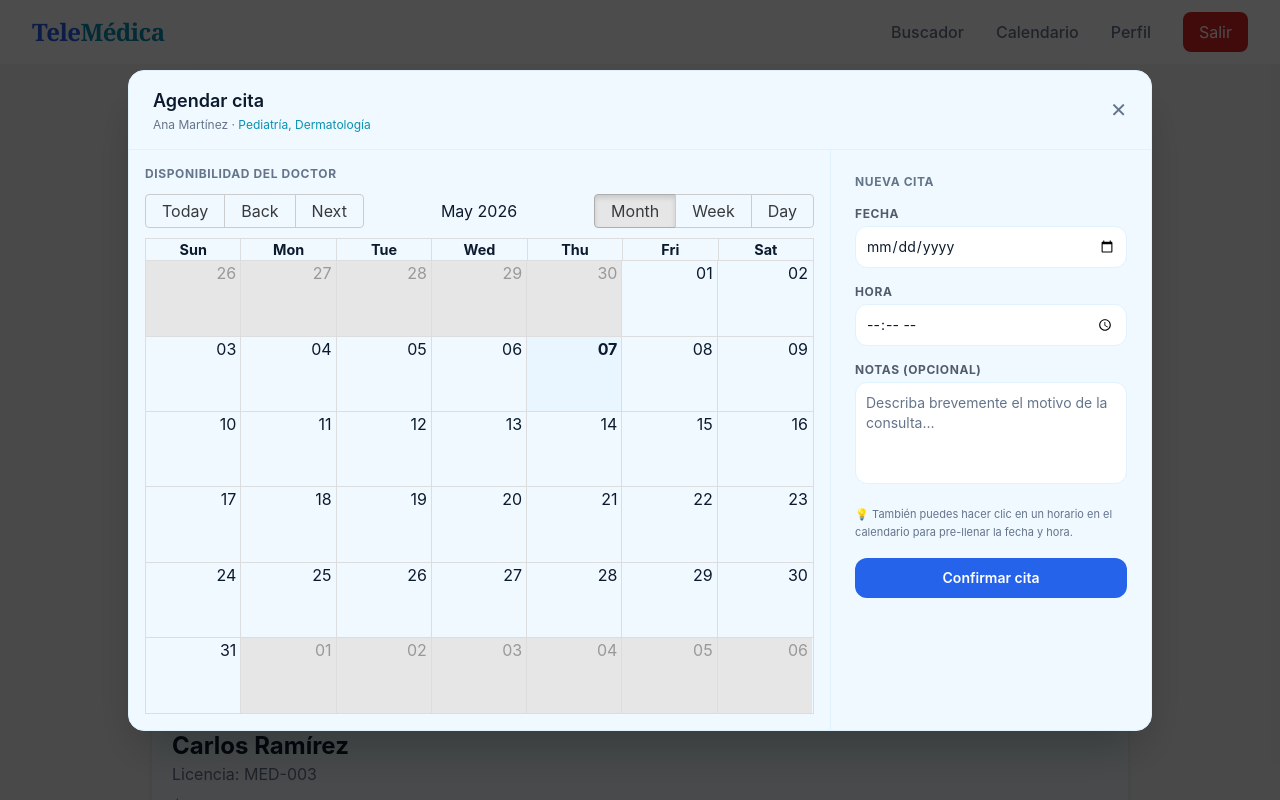
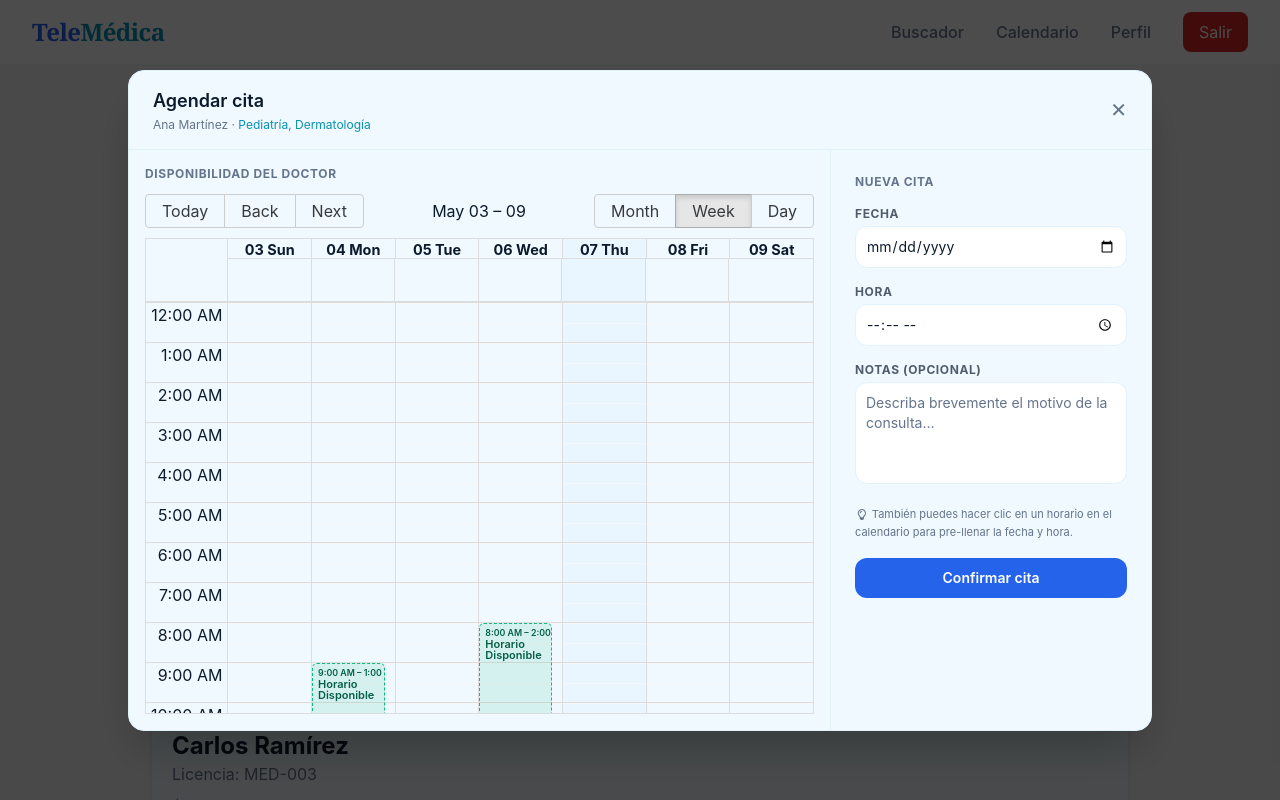
Before and after one commit to Jorgon29/FrontEndNCapasTerraplanistas, a React (Vite) app: page /patient/search in a window 1280 px wide. Both pictures are taken after a click on the element 640 px from the left and 608 px from the top of the page. Shown: the top 800 px of the page. Built offline with nearby package versions, Linux system fonts and the light colour scheme; no server answers.

Commit message:
Actualizado calendario de citas paciente

```diff
--- a/src/config/config.ts
+++ b/src/config/config.ts
@@ -1,3 +1,5 @@
 // src/config.ts
 const BASE_URL = process.env.BUN_PUBLIC_API_URL ?? "http://localhost:8080";
 export default BASE_URL;
+
+export const ENV = process.env.BUN_PUBLIC_ENV ?? "DEV";
--- a/src/features/apointment/VideoCallModal.tsx
+++ b/src/features/apointment/VideoCallModal.tsx
@@ -27,7 +27,7 @@ export default function VideoCallModal({
         className="
           bg-white
           rounded-2xl
-          w-[700px]
+          w-175
           p-6
         "
       >
@@ -49,7 +49,7 @@ export default function VideoCallModal({
             mt-6
             bg-gray-900
             rounded-2xl
-            h-[400px]
+            h-100
             flex
             items-center
             justify-center
--- a/src/features/search/Components/BookingModal.tsx
+++ b/src/features/search/Components/BookingModal.tsx
@@ -1,12 +1,30 @@
-import { useState } from "react";
+import { useState, useEffect, useMemo } from "react";
 import { Calendar, dateFnsLocalizer, Views, type View } from "react-big-calendar";
-import { format, parse, startOfWeek, getDay } from "date-fns";
+import {
+  format,
+  parse,
+  startOfWeek,
+  getDay,
+  eachDayOfInterval,
+  startOfMonth,
+  endOfMonth,
+  endOfWeek,
+  subDays,
+  addDays
+} from "date-fns";
 import { enUS } from "date-fns/locale/en-US";
 import type { Appointment } from "@/features/utils/Appointment";
 import type { Doctor, Speciality } from "@/features/utils/Employees";
+import { FontAwesomeIcon } from "@fortawesome/react-fontawesome";
+import { faLightbulb } from "@fortawesome/free-regular-svg-icons";
+import { useDoctorSchedule } from "../hooks/useDoctorSchedule";
 
 const locales = { "en-US": enUS };
 const localizer = dateFnsLocalizer({ format, parse, startOfWeek, getDay, locales });
+
+function jsDayToEnum(jsDay: number): number {
+  return jsDay === 0 ? 6 : jsDay - 1;
+}
 
 interface BookingModalProps {
   doctor: Doctor;
@@ -16,17 +34,75 @@ interface BookingModalProps {
 }
 
 function BookingModal({ doctor, appointments, onBook, onClose }: BookingModalProps) {
-    const [currentView, setCurrentView] = useState<View>(Views.MONTH);
+  const [currentView, setCurrentView] = useState<View>(Views.WEEK);
   const [currentDate, setCurrentDate] = useState(new Date());
   const [date, setDate] = useState("");
   const [time, setTime] = useState("");
   const [notes, setNotes] = useState("");
 
-    const events = appointments.map((apt) => ({
+  const { schedule, getSchedule } = useDoctorSchedule();
+
+  useEffect(() => {
+    if (doctor?.id) {
+      getSchedule(String(doctor.id));
+    }
+  }, [doctor?.id, getSchedule]);
+
+  const visibleRange = useMemo(() => {
+    let start = currentDate;
+    let end = currentDate;
+
+    if (currentView === Views.MONTH) {
+      start = startOfWeek(startOfMonth(currentDate), { weekStartsOn: 0 });
+      end = endOfWeek(endOfMonth(currentDate), { weekStartsOn: 0 });
+    } else if (currentView === Views.WEEK) {
+      start = startOfWeek(currentDate, { weekStartsOn: 0 });
+      end = endOfWeek(currentDate, { weekStartsOn: 0 });
+    }
+
+    return {
+      start: subDays(start, 7),
+      end: addDays(end, 7)
+    };
+  }, [currentDate, currentView]);
+
+  const combinedEvents = useMemo(() => {
+    const busyEvents = appointments.map((apt) => ({
       title: "Ocupado",
       start: new Date(apt.expected_at),
       end: new Date(new Date(apt.expected_at).getTime() + 60 * 60 * 1000),
+      isOfficeHour: false,
     }));
+
+    if (!schedule || schedule.length === 0) return busyEvents;
+
+    const generatedOfficeHours: any[] = [];
+    try {
+      const allDaysInRange = eachDayOfInterval({ start: visibleRange.start, end: visibleRange.end });
+
+      allDaysInRange.forEach((dateInstance) => {
+        const currentDayEnum = jsDayToEnum(dateInstance.getDay());
+        const matchingShifts = schedule.filter((s) => s.day === currentDayEnum && s.isActive);
+
+        matchingShifts.forEach((shift) => {
+          const dateYMD = format(dateInstance, "yyyy-MM-dd");
+          const cleanStart = shift.startTime.split("+")[0];
+          const cleanEnd = shift.endTime.split("+")[0];
+
+          generatedOfficeHours.push({
+            title: "Horario Disponible",
+            start: new Date(`${dateYMD}T${cleanStart}`),
+            end: new Date(`${dateYMD}T${cleanEnd}`),
+            isOfficeHour: true,
+          });
+        });
+      });
+    } catch (e) {
+      console.error("Error expanding recurring schedule parameters:", e);
+    }
+
+    return [...busyEvents, ...generatedOfficeHours];
+  }, [appointments, schedule, visibleRange]);
 
   const handleSubmit = (e: React.FormEvent) => {
     e.preventDefault();
@@ -35,7 +111,7 @@ function BookingModal({ doctor, appointments, onBook, onClose }: BookingModalPro
       patient_id: 1,
       patient_name: "Paciente",
       employee_id: doctor.id,
-            doctor_name: doctor.first_name + " " + doctor.last_name,
+      doctor_name: `${doctor.first_name} ${doctor.last_name}`,
       expected_at: `${date}T${time}:00`,
       status: "SCHEDULED",
       meeting_link: "https://meet.fake/" + Math.random().toString(36).substring(7),
@@ -53,21 +129,19 @@ function BookingModal({ doctor, appointments, onBook, onClose }: BookingModalPro
           <div>
             <h2 className="text-lg font-semibold text-text">Agendar cita</h2>
             <p className="text-xs text-text-muted mt-0.5">
-                            {doctor.first_name + " " + doctor.last_name} · {" "}
+              {doctor.first_name} {doctor.last_name} ·{" "}
               <span className="text-accent">
                 {doctor.specialties.map((esp: Speciality) => esp.name).join(", ")}
               </span>
             </p>
           </div>
-                    <button
-                        onClick={onClose}
-                        className="text-text-muted hover:text-text transition-colors text-xl leading-none"
-                    >
+          <button onClick={onClose} className="text-text-muted hover:text-text transition-colors text-xl leading-none cursor-pointer">
             ✕
           </button>
         </div>
 
         <div className="flex flex-1 overflow-hidden">
+
           <div className="flex-1 p-4 border-r border-surface-alt overflow-auto">
             <p className="text-xs font-bold uppercase tracking-wider text-text-muted mb-3">
               Disponibilidad del doctor
@@ -75,11 +149,12 @@ function BookingModal({ doctor, appointments, onBook, onClose }: BookingModalPro
             <div style={{ height: "520px" }}>
               <Calendar
                 localizer={localizer}
-                                events={events}
+                events={combinedEvents}
                 startAccessor="start"
                 endAccessor="end"
                 toolbar={true}
                 views={[Views.MONTH, Views.WEEK, Views.DAY]}
+                defaultView={Views.WEEK}
                 view={currentView}
                 date={currentDate}
                 onView={setCurrentView}
@@ -88,22 +163,36 @@ function BookingModal({ doctor, appointments, onBook, onClose }: BookingModalPro
                 selectable
                 onSelectSlot={(slot) => {
                   const d = slot.start;
-                                    setDate(d.toISOString().split("T")[0] ?? "");
-                                    setTime(d.toTimeString().slice(0, 5) ?? "");
+                  setDate(format(d, "yyyy-MM-dd"));
+                  setTime(format(d, "HH:mm"));
                 }}
-                                eventPropGetter={() => ({
+                eventPropGetter={(event: any) => {
+                  if (event.isOfficeHour) {
+                    return {
+                      style: {
+                        backgroundColor: "rgba(16, 185, 129, 0.12)",
+                        borderColor: "#10b981",
+                        color: "#065f46",
+                        fontSize: "11px",
+                        fontWeight: 600,
+                        borderStyle: "dashed"
+                      },
+                    };
+                  }
+                  return {
                     style: {
                       backgroundColor: "#dc2626",
                       borderColor: "#dc2626",
                       color: "#fff",
                       fontSize: "11px",
                     },
-                                })}
+                  };
+                }}
               />
             </div>
           </div>
 
-                    {/* right — booking form */}
+          {/* Form Side Desk Pane */}
           <div className="w-80 p-6 flex flex-col gap-4 overflow-auto">
             <p className="text-xs font-bold uppercase tracking-wider text-text-muted">
               Nueva cita
@@ -111,56 +200,33 @@ function BookingModal({ doctor, appointments, onBook, onClose }: BookingModalPro
 
             <form onSubmit={handleSubmit} className="flex flex-col gap-4">
               <div>
-                                <label className="block text-xs font-bold uppercase tracking-wider mb-1 text-text/70">
-                                    Fecha
-                                </label>
-                                <input
-                                    required
-                                    type="date"
-                                    value={date}
-                                    onChange={(e) => setDate(e.target.value)}
-                                    className="w-full bg-surface border border-surface-alt rounded-xl p-2.5 text-sm focus:outline-none focus:border-primary focus:ring-2 focus:ring-primary/20 text-text"
-                                />
+                <label className="block text-xs font-bold uppercase tracking-wider mb-1 text-text/70">Fecha</label>
+                <input required type="date" value={date} onChange={(e) => setDate(e.target.value)}
+                  className="w-full bg-surface border border-surface-alt rounded-xl p-2.5 text-sm text-text focus:outline-none focus:border-primary" />
               </div>
 
               <div>
-                                <label className="block text-xs font-bold uppercase tracking-wider mb-1 text-text/70">
-                                    Hora
-                                </label>
-                                <input
-                                    required
-                                    type="time"
-                                    value={time}
-                                    onChange={(e) => setTime(e.target.value)}
-                                    className="w-full bg-surface border border-surface-alt rounded-xl p-2.5 text-sm focus:outline-none focus:border-primary focus:ring-2 focus:ring-primary/20 text-text"
-                                />
+                <label className="block text-xs font-bold uppercase tracking-wider mb-1 text-text/70">Hora</label>
+                <input required type="time" value={time} onChange={(e) => setTime(e.target.value)}
+                  className="w-full bg-surface border border-surface-alt rounded-xl p-2.5 text-sm text-text focus:outline-none focus:border-primary" />
               </div>
 
               <div>
-                                <label className="block text-xs font-bold uppercase tracking-wider mb-1 text-text/70">
-                                    Notas (opcional)
-                                </label>
-                                <textarea
-                                    rows={4}
-                                    placeholder="Describa brevemente el motivo de la consulta..."
-                                    value={notes}
-                                    onChange={(e) => setNotes(e.target.value)}
-                                    className="w-full bg-surface border border-surface-alt rounded-xl p-2.5 text-sm focus:outline-none focus:border-primary focus:ring-2 focus:ring-primary/20 resize-none text-text placeholder-text-muted"
-                                />
+                <label className="block text-xs font-bold uppercase tracking-wider mb-1 text-text/70">Notas (opcional)</label>
+                <textarea rows={4} placeholder="Describa brevemente el motivo de la consulta..." value={notes} onChange={(e) => setNotes(e.target.value)}
+                  className="w-full bg-surface border border-surface-alt rounded-xl p-2.5 text-sm focus:outline-none focus:border-primary resize-none text-text placeholder-text-muted" />
               </div>
 
               <p className="text-[11px] text-text-muted leading-relaxed">
-                                💡 También puedes hacer clic en un horario en el calendario para pre-llenar la fecha y hora.
+                <FontAwesomeIcon icon={faLightbulb}/> También puedes hacer clic en un horario en el calendario para pre-llenar la fecha y hora.
               </p>
 
-                            <button
-                                type="submit"
-                                className="w-full bg-primary text-white rounded-xl py-2.5 text-sm font-semibold hover:bg-primary-dark transition-colors"
-                            >
+              <button type="submit" className="w-full bg-primary text-white rounded-xl py-2.5 text-sm font-semibold hover:bg-primary-dark transition-colors cursor-pointer">
                 Confirmar cita
               </button>
             </form>
           </div>
+
         </div>
       </div>
     </div>
--- /dev/null
+++ b/src/features/search/Components/WeekScheduleGenerator.ts
@@ -0,0 +1,38 @@
+import { DayOfTheWeek } from "@/features/utils/DaysOfTheWeek";
+import type { OfficeHours } from "@/features/utils/OfficeHours";
+import { eachDayOfInterval, format } from "date-fns";
+
+function jsDayToEnum(jsDay: number): DayOfTheWeek {
+  return jsDay === 0 ? DayOfTheWeek.SUNDAY : (jsDay - 1);
+}
+
+export function generateCalendarHours(
+  startDate: Date,
+  endDate: Date,
+  officeHoursList: OfficeHours[]
+) {
+  const allDaysInRange = eachDayOfInterval({ start: startDate, end: endDate });
+  const generatedEvents: any[] = [];
+
+  allDaysInRange.forEach((dateInstance) => {
+    const currentDayEnum = jsDayToEnum(dateInstance.getDay());
+
+    const matchingHours = officeHoursList.filter(h => h.day === currentDayEnum);
+
+    matchingHours.forEach((hours) => {
+      const dateYMD = format(dateInstance, "yyyy-MM-dd");
+
+      const cleanStart = hours.startTime.split("+")[0];
+      const cleanEnd = hours.endTime.split("+")[0];
+
+      generatedEvents.push({
+        title: "Horario de Atención",
+        start: new Date(`${dateYMD}T${cleanStart}`),
+        end: new Date(`${dateYMD}T${cleanEnd}`),
+        isOfficeHour: true,
+      });
+    });
+  });
+
+  return generatedEvents;
+}
--- /dev/null
+++ b/src/features/search/hooks/useDoctorSchedule.ts
@@ -0,0 +1,191 @@
+import { useState, useCallback } from "react";
+import BASE_URL, { ENV } from "@/config/config";
+import { DayOfTheWeek, englishStringToDay } from "@/features/utils/DaysOfTheWeek";
+
+export interface OfficeHours {
+  id: string;
+  employeeId: string;
+  specialtyId: string;
+  day: DayOfTheWeek;
+  startTime: string;
+  endTime: string;
+  isActive: boolean;
+}
+
+export interface Appointment {
+  id: string;
+  googleEventId: string | null;
+  status: string;
+  finalFeePerHour: number;
+  score: number | null;
+  review: string | null;
+  registeredAt: string;
+  expectedAt: string;
+  employeeId: string;
+  patientId: string;
+  patientCallerUserId: string;
+}
+
+export function useDoctorSchedule() {
+  const [schedule, setSchedule] = useState<OfficeHours[]>([]);
+  const [isScheduleLoading, setIsScheduleLoading] = useState<boolean>(false);
+  const [scheduleError, setScheduleError] = useState<string | null>(null);
+
+  const [appointments, setAppointments] = useState<Appointment[]>([]);
+  const [isAppointmentsLoading, setIsAppointmentsLoading] = useState<boolean>(false);
+  const [appointmentsError, setAppointmentsError] = useState<string | null>(null);
+
+  const getSchedule = useCallback(async (doctorId: string) => {
+    setIsScheduleLoading(true);
+    setScheduleError(null);
+
+    const targetMockSchedule: OfficeHours[] = [
+      {
+        id: "mock-shift-1", employeeId: doctorId, specialtyId: "mock-spec-id",
+        day: DayOfTheWeek.MONDAY, startTime: "09:00:00+01:00", endTime: "13:00:00+01:00", isActive: true,
+      },
+      {
+        id: "mock-shift-2", employeeId: doctorId, specialtyId: "mock-spec-id",
+        day: DayOfTheWeek.WEDNESDAY, startTime: "08:00:00+01:00", endTime: "14:00:00+01:00", isActive: true,
+      },
+      {
+        id: "mock-shift-3", employeeId: doctorId, specialtyId: "mock-spec-id",
+        day: DayOfTheWeek.FRIDAY, startTime: "14:00:00+01:00", endTime: "18:00:00+01:00", isActive: true,
+      },
+    ];
+
+    try {
+      const response = await fetch(`${BASE_URL}/availability/${doctorId}`, {
+        method: "GET", headers: { "Content-Type": "application/json" }
+      });
+
+      if (!response.ok) throw new Error(`Server Error: ${response.status} ${response.statusText}`);
+
+      const contentType = response.headers.get("content-type");
+      if (!contentType || !contentType.includes("application/json")) {
+        throw new TypeError("El servidor no respondió con JSON válido.");
+      }
+
+      const body = await response.json();
+      const rawData = body.data;
+
+      if (!rawData) {
+        setSchedule([]);
+        return;
+      }
+
+      const itemsArray = Array.isArray(rawData) ? rawData : [rawData];
+      const mappedSchedule: OfficeHours[] = itemsArray.map((item) => ({
+        id: item.id,
+        employeeId: item.employeeId,
+        specialtyId: item.specialtyId,
+        day: englishStringToDay(item.dayOfWeek) ?? DayOfTheWeek.MONDAY,
+        startTime: item.startTime,
+        endTime: item.endTime,
+        isActive: item.isActive,
+      }));
+
+      setSchedule(mappedSchedule);
+    } catch (err: any) {
+      console.error("Failed fetching doctor schedule:", err);
+
+      if (ENV === "DEV" || import.meta.env.MODE === "development" || ENV === "development") {
+        console.warn("[DEV MODE] Catch block activated. Injecting mock schedule.");
+        setSchedule(targetMockSchedule);
+        setScheduleError(null);
+      } else {
+        setScheduleError(err.message || "Ocurrió un error al obtener la disponibilidad.");
+      }
+    } finally {
+      setIsScheduleLoading(false);
+    }
+  }, []);
+
+  const getAppointments = useCallback(async (doctorId: string) => {
+    setIsAppointmentsLoading(true);
+    setAppointmentsError(null);
+
+    const today = new Date();
+    const tomorrow = new Date(today);
+    tomorrow.setDate(tomorrow.getDate() + 1);
+
+    const targetMockAppointments: Appointment[] = [
+      {
+        id: "mock-apt-1", googleEventId: "g-123", status: "CONFIRMED", finalFeePerHour: 50.0,
+        score: null, review: null, employeeId: doctorId, patientId: "p-1", patientCallerUserId: "caller-1",
+        registeredAt: new Date().toISOString(),
+        expectedAt: `${today.toISOString().split("T")[0]}T10:00:00+01:00`,
+      },
+      {
+        id: "mock-apt-2", googleEventId: "g-124", status: "SCHEDULED", finalFeePerHour: 50.0,
+        score: null, review: null, employeeId: doctorId, patientId: "p-2", patientCallerUserId: "caller-2",
+        registeredAt: new Date().toISOString(),
+        expectedAt: `${tomorrow.toISOString().split("T")[0]}T15:00:00+01:00`,
+      }
+    ];
+
+    try {
+      const response = await fetch(`${BASE_URL}/appointments/employee/${doctorId}`, {
+        method: "GET", headers: { "Content-Type": "application/json" }
+      });
+
+      if (!response.ok) throw new Error(`Server Error: ${response.status} ${response.statusText}`);
+
+      const contentType = response.headers.get("content-type");
+      if (!contentType || !contentType.includes("application/json")) {
+        throw new TypeError("El servidor no respondió con JSON válido.");
+      }
+
+      const body = await response.json();
+      const rawData = body.data;
+
+      if (!rawData) {
+        setAppointments([]);
+        return;
+      }
+
+      const itemsArray = Array.isArray(rawData) ? rawData : [rawData];
+
+      const mappedAppointments: Appointment[] = itemsArray.map((item) => ({
+        id: item.id,
+        googleEventId: item.googleEventId,
+        status: item.status,
+        finalFeePerHour: item.finalFeePerHour,
+        score: item.score,
+        review: item.review,
+        registeredAt: item.registeredAt,
+        expectedAt: item.expectedAt,
+        employeeId: item.employeeId,
+        patientId: item.patientId,
+        patientCallerUserId: item.patientCallerUserId
+      }));
+
+      setAppointments(mappedAppointments);
+    } catch (err: any) {
+      console.error("Failed fetching doctor appointments:", err);
+
+      if (ENV === "DEV" || import.meta.env.MODE === "development" || ENV === "development") {
+        console.warn("[DEV MODE] Catch block activated. Injecting mock appointments.");
+        setAppointments(targetMockAppointments);
+        setAppointmentsError(null);
+      } else {
+        setAppointmentsError(err.message || "Ocurrió un error al obtener las citas.");
+      }
+    } finally {
+      setIsAppointmentsLoading(false);
+    }
+  }, []);
+
+  return {
+    schedule,
+    appointments,
+    isScheduleLoading,
+    isAppointmentsLoading,
+    isLoading: isScheduleLoading || isAppointmentsLoading,
+
+    scheduleError,
+    appointmentsError,
+    getSchedule,
+    getAppointments
+  };
+}
--- /dev/null
+++ b/src/features/utils/DaysOfTheWeek.tsx
@@ -0,0 +1,38 @@
+
+export enum DayOfTheWeek {
+    MONDAY,
+    TUESDAY,
+    WEDNESDAY,
+    THURSDAY,
+    FRIDAY,
+    SATURDAY,
+    SUNDAY
+}
+
+export function dayToSpanish(day: DayOfTheWeek): string {
+    switch (day) {
+        case DayOfTheWeek.MONDAY: return "Lunes";
+        case DayOfTheWeek.TUESDAY: return "Martes";
+        case DayOfTheWeek.WEDNESDAY: return "Miércoles";
+        case DayOfTheWeek.THURSDAY: return "Jueves";
+        case DayOfTheWeek.FRIDAY: return "Viernes";
+        case DayOfTheWeek.SATURDAY: return "Sábado";
+        case DayOfTheWeek.SUNDAY: return "Domingo";
+        default: return "Día Desconocido";
+    }
+}
+
+export function englishStringToDay(dayStr: string): DayOfTheWeek | undefined {
+    const normalized = dayStr.trim().toUpperCase();
+
+    switch (normalized) {
+        case "MONDAY": return DayOfTheWeek.MONDAY;
+        case "TUESDAY": return DayOfTheWeek.TUESDAY;
+        case "WEDNESDAY": return DayOfTheWeek.WEDNESDAY;
+        case "THURSDAY": return DayOfTheWeek.THURSDAY;
+        case "FRIDAY": return DayOfTheWeek.FRIDAY;
+        case "SATURDAY": return DayOfTheWeek.SATURDAY;
+        case "SUNDAY": return DayOfTheWeek.SUNDAY;
+        default: return undefined;
+    }
+}
--- /dev/null
+++ b/src/features/utils/OfficeHours.tsx
@@ -0,0 +1,13 @@
+import type { DayOfTheWeek } from "./DaysOfTheWeek";
+
+export interface OfficeHours {
+  day: DayOfTheWeek;
+  startTime: string;
+  endTime: string;
+}
+
+export interface BackendOfficeHourDTO {
+  dayOfWeek: string;
+  startTime: string;
+  endTime: string;
+}
```
Lines whose indentation alone changed are shown as unchanged.
